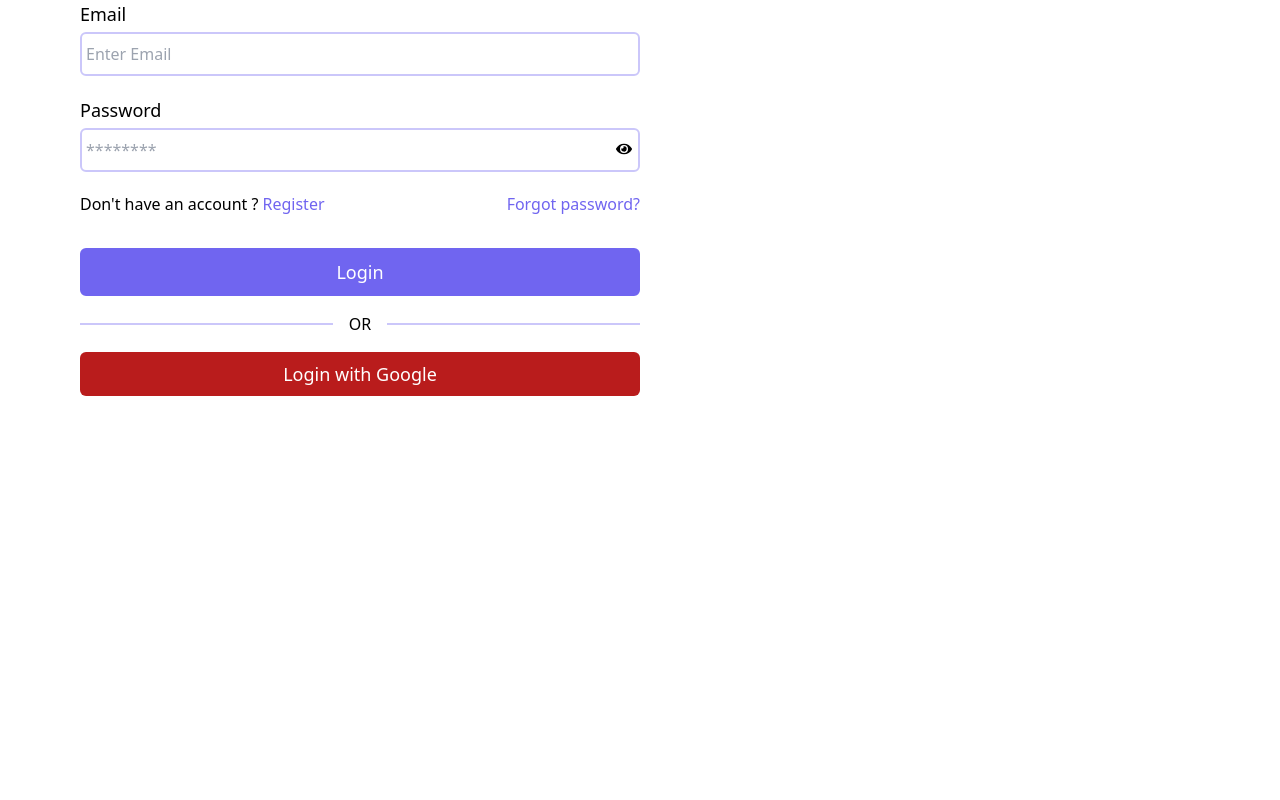
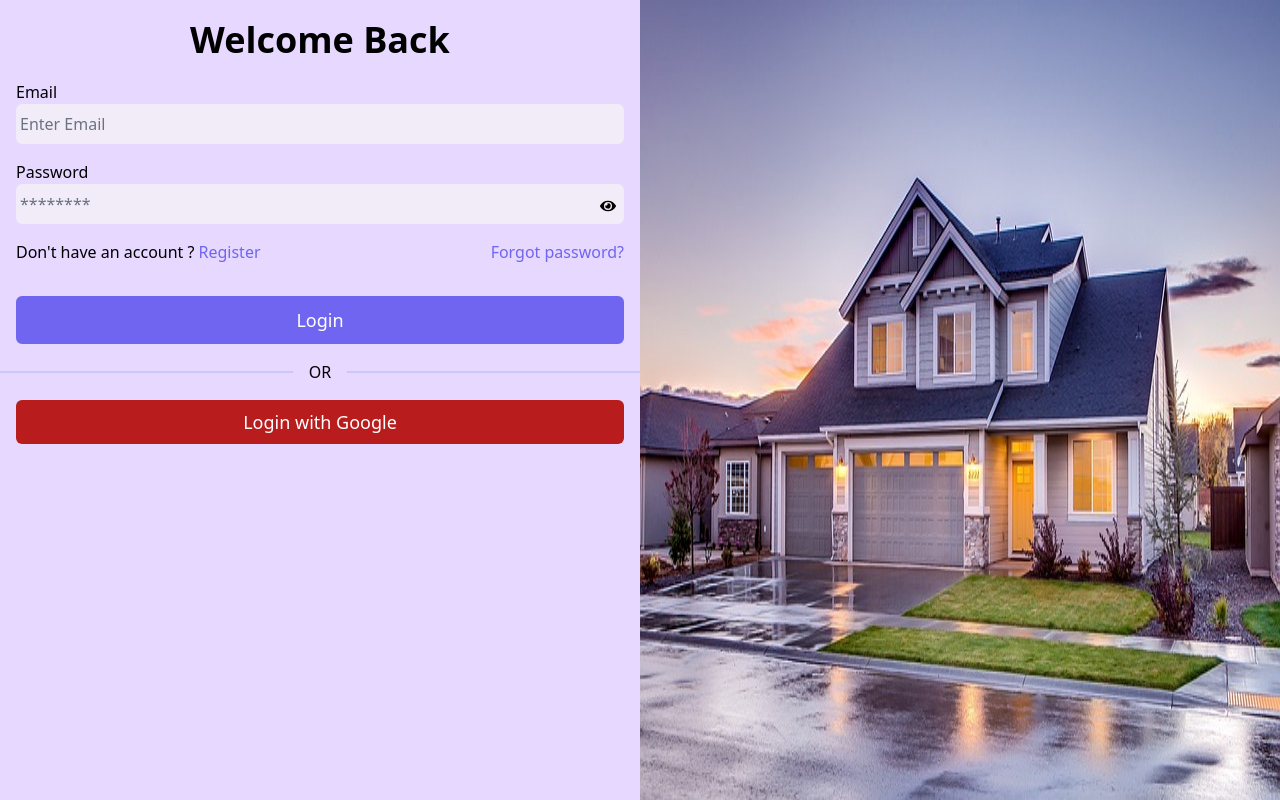
Before and after one commit to WinifredOgbeiwi/UrbanEdge-Realty, a React (Vite) app: page /login in a window 1280 px wide. Built offline with nearby package versions, Linux system fonts and the light colour scheme; no server answers.

Commit message:
resdesign of login and signup page

```diff
--- a/src/components/GoogleAuth.jsx
+++ b/src/components/GoogleAuth.jsx
@@ -30,7 +30,7 @@ const GoogleAuth = ({page}) => {
     }
   };
   return (
-    <div onClick={handlesGoogleReg}>
+    <div onClick={handlesGoogleReg} className="px-4 mb-5 ">
       <Button
         text={`${page} with Google`}
         bg="bg-red-700 border-none text-white w-full"
--- a/src/components/common/Input.jsx
+++ b/src/components/common/Input.jsx
@@ -5,14 +5,15 @@ const Input = ({
   type,
   placeholder,
   id,
+  style,
   onchange,
   value,
   passwordVisibility,
   setPasswordVisibility,
 }) => {
   return (
-    <div className="flex flex-col relative font-medium">
-      <label htmlFor={id} className="text-lg">
+    <div className="flex flex-col relative ">
+      <label htmlFor={id} className="">
         {text}
       </label>
       <input
@@ -20,7 +21,7 @@ const Input = ({
         name={id}
         id={id}
         placeholder={placeholder}
-        className="border-2 border-secondary outline-none mb-5 px-1 rounded-md py-2 mt-1"
+        className="bg-[#f1ecf8] placeholder:text-gray-500 outline-none mb-4 px-1 rounded-md py-2"
         onChange={onchange}
         value={value}
         // required
@@ -28,7 +29,7 @@ const Input = ({
 
       {id === "password" && (
         <div
-          className="absolute right-2 top-[45px] hover:cursor-pointer"
+          className="absolute right-2 top-[38px] hover:cursor-pointer"
           onClick={() => setPasswordVisibility(!passwordVisibility)}
         >
           {passwordVisibility ? <FaEye /> : <FaEyeSlash />}
--- a/src/pages/auth/Login.jsx
+++ b/src/pages/auth/Login.jsx
@@ -5,6 +5,7 @@ import { getAuth, signInWithEmailAndPassword } from "firebase/auth";
 import { Link, useNavigate } from "react-router-dom";
 import { toast } from "react-toastify";
 import GoogleAuth from "../../components/GoogleAuth";
+import IMAGES from "../../utils/assets";
 
 const Login = () => {
   const [passwordVisibility, setPasswordVisibility] = useState(true);
@@ -38,9 +39,12 @@ const Login = () => {
   };
 
   return (
-    <section className="md:flexing mx-20 h-screen">
-      <div className="w-full md:w-1/2 ">
-        <form onSubmit={handlesSubmit}>
+    <section className="grid grid-cols-1 sm:grid-cols-2 h-screen">
+      <div className="w-full h-full bg-[#E6D8FF]">
+        <h2 className="text-4xl my-5 text-center font-bold">
+          Welcome Back
+        </h2>
+        <form onSubmit={handlesSubmit} className="px-4">
           <Input
             id="email"
             text="Email"
@@ -84,8 +88,8 @@ const Login = () => {
         <GoogleAuth page="Login" />
       </div>
 
-      <div>
-
+      <div className="hidden sm:flex bg-primary  ">
+        <img src={IMAGES.Auth} alt="" />
       </div>
     </section>
   );
--- a/src/pages/auth/Register.jsx
+++ b/src/pages/auth/Register.jsx
@@ -12,6 +12,7 @@ import { serverTimestamp, setDoc, doc } from "firebase/firestore";
 import { Link, useNavigate } from "react-router-dom";
 import { toast } from "react-toastify";
 import GoogleAuth from "../../components/GoogleAuth";
+import IMAGES from "../../utils/assets";
 
 const Register = () => {
   const [passwordVisibility, setPasswordVisibility] = useState(true);
@@ -63,9 +64,10 @@ const Register = () => {
 
   const handlesGoogleReg = async (e) => {};
   return (
-    <section className="md:flexing mx-20 my-10">
-      <div className="w-full md:w-1/2 ">
-        <form onSubmit={handlesSubmit}>
+    <section className="grid grid-cols-1 sm:grid-cols-2 h-screen">
+      <div className="w-full h-full bg-[#E6D8FF]">
+        <h2 className="text-4xl mt-5 text-center font-bold mb-2">Welcome </h2>
+        <form onSubmit={handlesSubmit} className="px-4">
           <Input
             id="firstname"
             text="First Name"
@@ -111,13 +113,17 @@ const Register = () => {
               </Link>
             </p>
           </div>
-          <Button text="Register" bg="bg-primary text-white w-full mt-3" />
+          <Button text="Register" bg="bg-primary text-white w-full" />
         </form>
         <div className=" my-4 flex items-center text-center before:border-t-2 before:flex-1 before:border-secondary after:border-t-2 after:flex-1  after:border-secondary ">
           <p className="mx-4">OR</p>
         </div>
         <GoogleAuth page="Register" />
       </div>
+
+      <div className="hidden sm:flex bg-primary  ">
+        <img src={IMAGES.Auth} alt="" />
+      </div>
     </section>
   );
 };
```
Also changed, not shown: src/index.css (line endings or trailing spaces).
